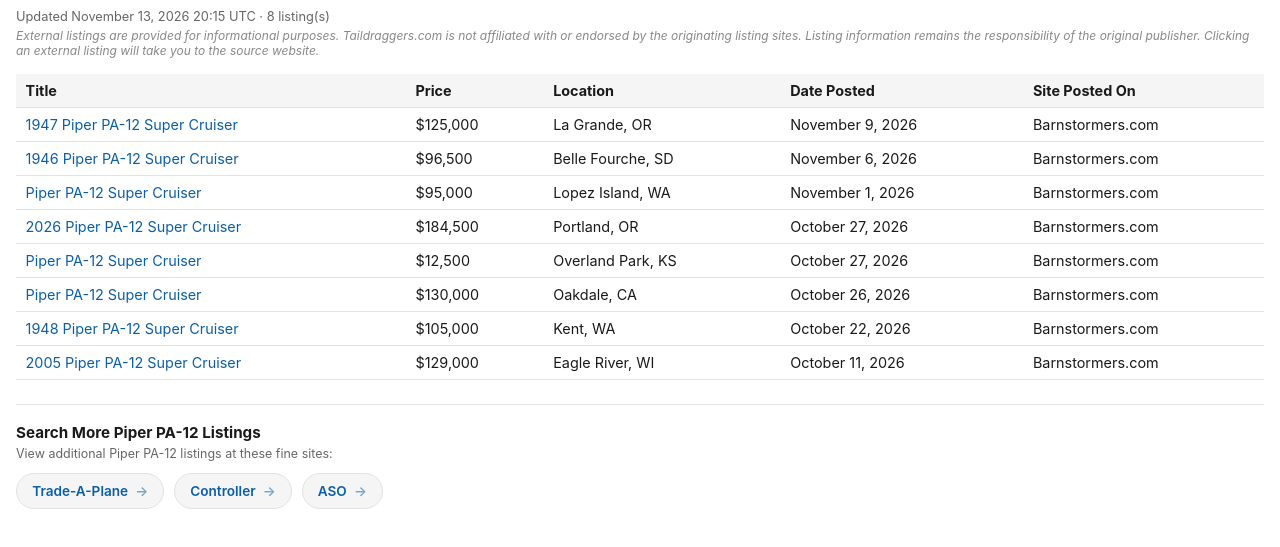
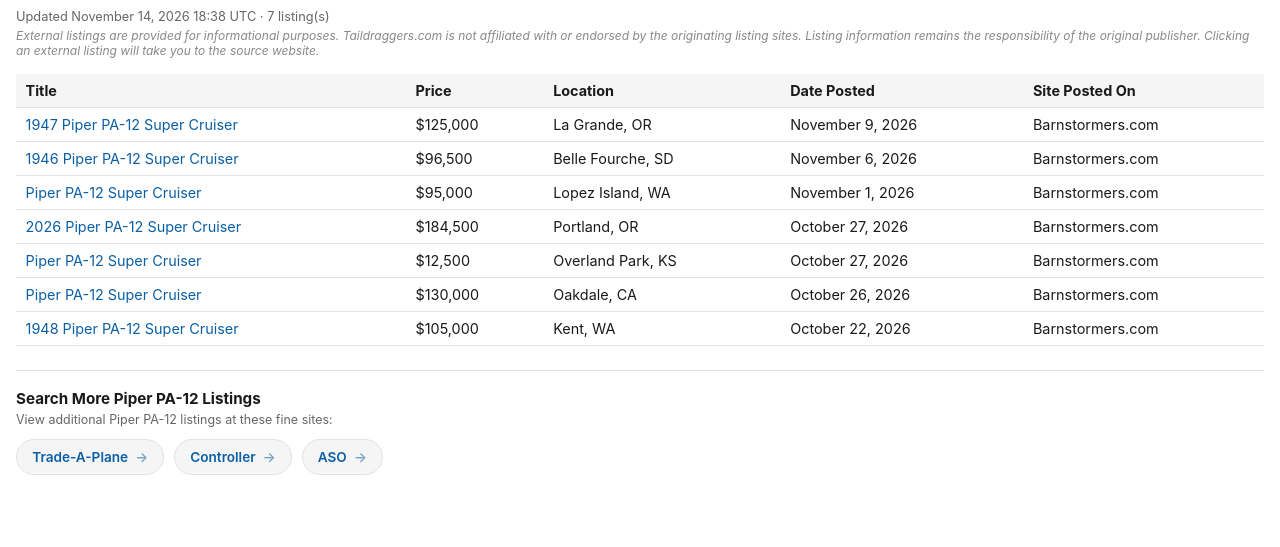
Before and after one commit to taildraggers/piper-pa12-for-sale, a plain HTML site: page docs/index.html in a window 1280 px wide. Shown: the part 43-590 px from the top of the page. Drawn offline with Linux system fonts and the light colour scheme.

Commit message:
Update Piper PA-12 listings (2026-11-14)

```diff
--- a/docs/index.html
+++ b/docs/index.html
@@ -76,7 +76,7 @@
 </head>
 <body>
   <h1>Other Piper PA-12 Ads on the Web</h1>
-  <div class="updated">Updated November 13, 2026 20:15 UTC &middot; 8 listing(s)</div>
+  <div class="updated">Updated November 14, 2026 18:38 UTC &middot; 7 listing(s)</div>
   <div class="disclaimer">External listings are provided for informational purposes. Taildraggers.com is not affiliated with or endorsed by the originating listing sites. Listing information remains the responsibility of the original publisher. Clicking an external listing will take you to the source website.</div>
   <table>
     <thead>
@@ -90,7 +90,6 @@
         <tr><td><a href="https://www.barnstormers.com/classified-1957794-PA-12-Project.html" target="_blank" rel="noopener noreferrer">Piper PA-12 Super Cruiser</a></td><td>$12,500</td><td>Overland Park, KS</td><td>October 27, 2026</td><td>Barnstormers.com</td></tr>
         <tr><td><a href="https://www.barnstormers.com/classified-2080299-Piper-PA12.html" target="_blank" rel="noopener noreferrer">Piper PA-12 Super Cruiser</a></td><td>$130,000</td><td>Oakdale, CA</td><td>October 26, 2026</td><td>Barnstormers.com</td></tr>
         <tr><td><a href="https://www.barnstormers.com/classified-2079651-1948-PA-12.html" target="_blank" rel="noopener noreferrer">1948 Piper PA-12 Super Cruiser</a></td><td>$105,000</td><td>Kent, WA</td><td>October 22, 2026</td><td>Barnstormers.com</td></tr>
-        <tr><td><a href="https://www.barnstormers.com/classified-2067110-2005-Restored-PA12.html" target="_blank" rel="noopener noreferrer">2005 Piper PA-12 Super Cruiser</a></td><td>$129,000</td><td>Eagle River, WI</td><td>October 11, 2026</td><td>Barnstormers.com</td></tr>
     </tbody>
   </table>
   <div class="more-resources">
```
